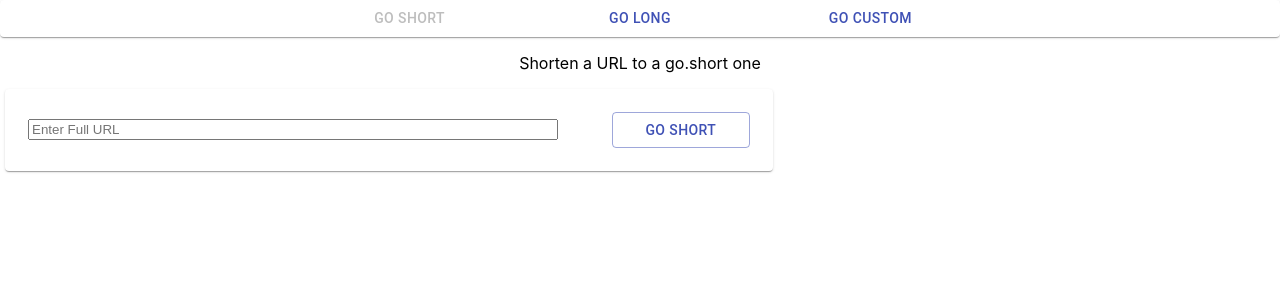
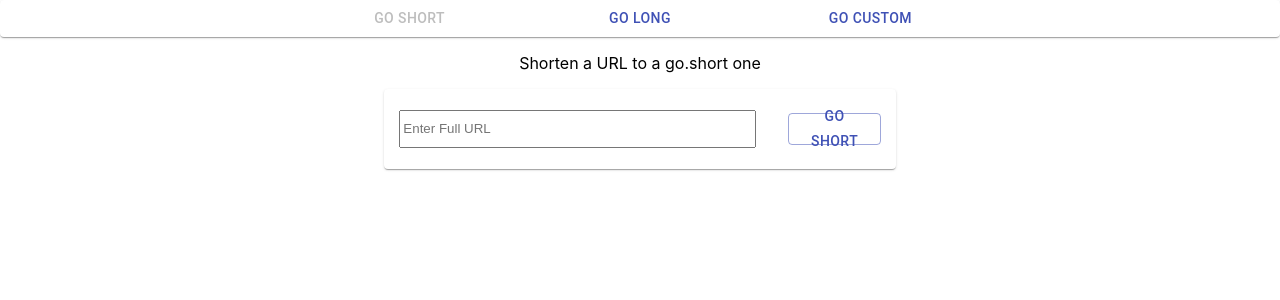
Before and after one commit to matg94/goshort, a React (Create React App) app in the folder frontend/: page / in a window 1280 px wide. Shown: the top 300 px of the page. Built offline with nearby package versions, Linux system fonts and the light colour scheme.

Commit message:
Minor aethestics changes

```diff
--- a/frontend/src/components/TextBoxAction.jsx
+++ b/frontend/src/components/TextBoxAction.jsx
@@ -18,10 +18,11 @@ const useStyles = makeStyles({
   searchBox: {
     maxWidth: "68%",
     minWidth: "68%",
+    minHeight: "4vh",
     margin: "3%",
   },
   button: {
-    height: "90%",
+    height: "4vh",
     maxWidth: "18%",
     minWidth: "18%",
     margin: "3%",
--- a/frontend/src/pages/GoLongPage.jsx
+++ b/frontend/src/pages/GoLongPage.jsx
@@ -5,11 +5,18 @@ import TextBoxAction from '../components/TextBoxAction';
 
 function GoLongPage() {
   return (
-    <TextBoxAction
-    description="Find where a go.short URL points to"
-    submitURL="golong"
-    placeholder="Enter Full Go.Short URL"
-    buttonText="GO LONG"></TextBoxAction>
+    <Grid
+    container
+    spacing={0}
+    direction="column"
+    alignItems="center"
+    justify="center">
+        <TextBoxAction
+        description="Find where a go.short URL points to"
+        submitURL="golong"
+        placeholder="Enter Full Go.Short URL"
+        buttonText="GO LONG"></TextBoxAction>
+    </Grid>
   );
 }
 
--- a/frontend/src/pages/GoShortPage.jsx
+++ b/frontend/src/pages/GoShortPage.jsx
@@ -5,11 +5,18 @@ import TextBoxAction from '../components/TextBoxAction';
 
 function GoShortPage() {
   return (
-    <TextBoxAction
-      description="Shorten a URL to a go.short one"
-      submitURL="goshort"
-      placeholder="Enter Full URL"
-      buttonText="GO SHORT"></TextBoxAction>
+    <Grid
+    container
+    spacing={0}
+    direction="column"
+    alignItems="center"
+    justify="center">
+      <TextBoxAction
+        description="Shorten a URL to a go.short one"
+        submitURL="goshort"
+        placeholder="Enter Full URL"
+        buttonText="GO SHORT"></TextBoxAction>
+    </Grid>
   );
 }
 
```
